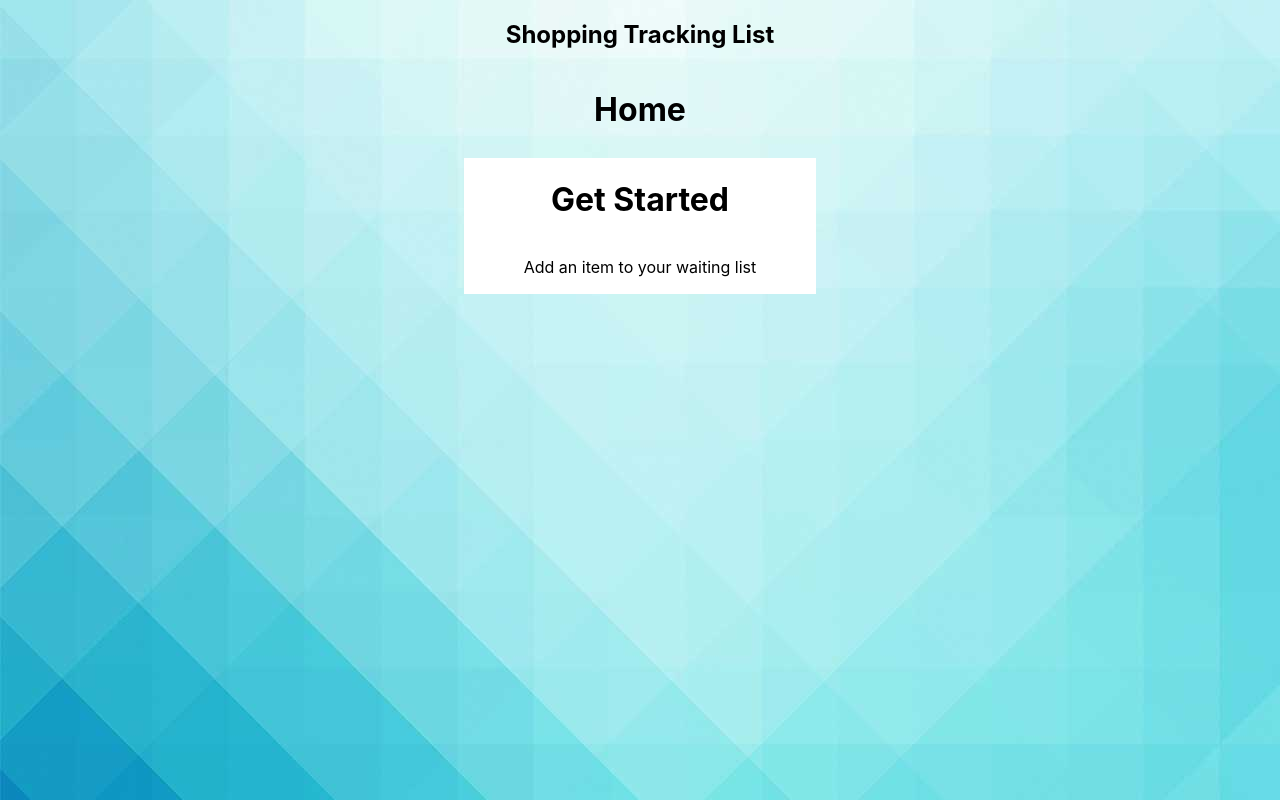
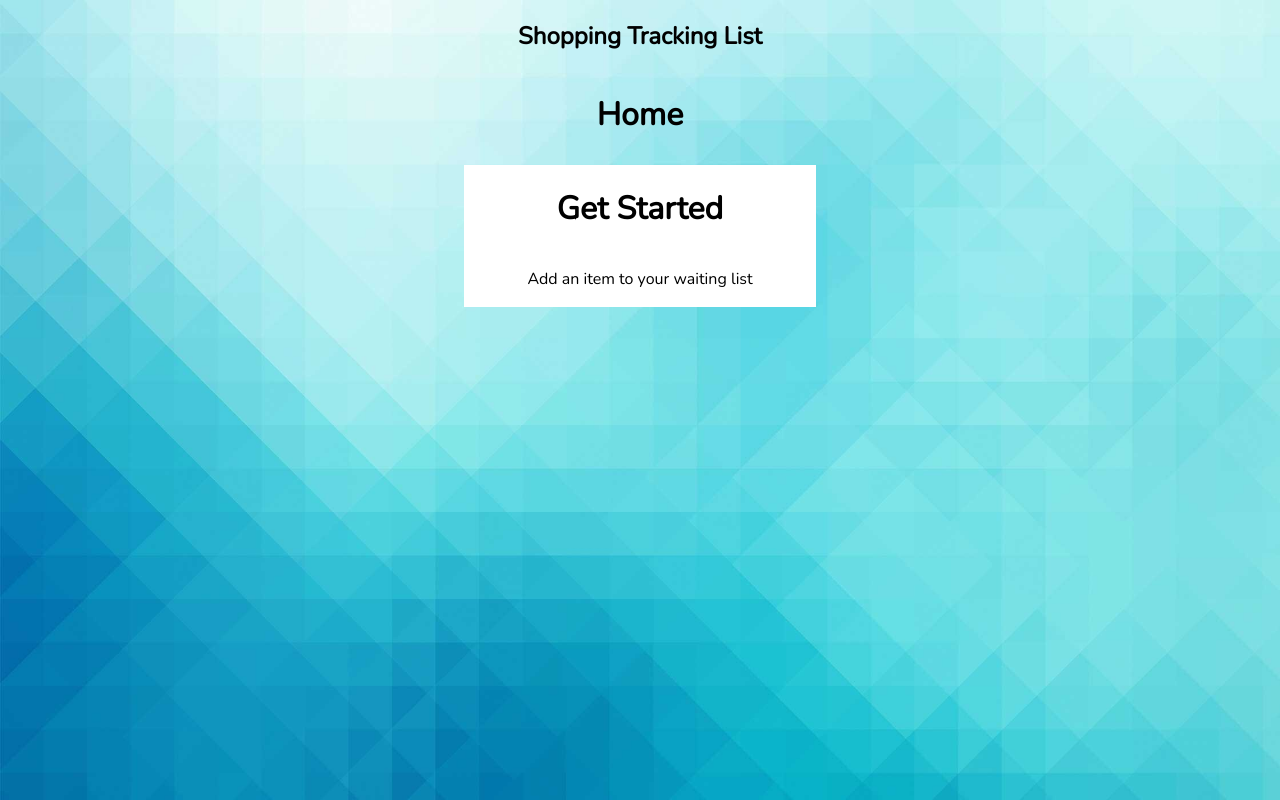
Before and after one commit to zilbers/omri-zilberstein-15-12-2020, a React (Create React App) app in the folder client/: page / in a window 1280 px wide. Built offline with nearby package versions, Linux system fonts and the light colour scheme.

Commit message:
Added fonts

```diff
--- a/client/public/index.html
+++ b/client/public/index.html
@@ -24,7 +24,12 @@
       work correctly both with client-side routing and a non-root public URL.
       Learn how to configure a non-root public URL by running `npm run build`.
     -->
-    <title>React App</title>
+    <link rel="preconnect" href="https://fonts.gstatic.com" />
+    <link
+      href="https://fonts.googleapis.com/css2?family=Nunito:wght@300&display=swap"
+      rel="stylesheet"
+    />
+    <title>Shop Tracker</title>
   </head>
   <body>
     <noscript>You need to enable JavaScript to run this app.</noscript>
--- a/client/src/App.js
+++ b/client/src/App.js
@@ -12,6 +12,7 @@
 import styled from 'styled-components';
 
 const AppContainer = styled.div`
+  font-family: 'Nunito', sans-serif;
   display: flex;
   flex-direction: column;
   align-items: center;
@@ -20,6 +21,8 @@
   color: ${({ darkMode }) => (darkMode ? '#68d999' : `black`)};
   background-image: ${({ darkMode }) =>
     darkMode ? `url(${darkBg})` : `url(${bg})`};
+  background-repeat: no-repeat;
+  background-size: cover;
 `;
 
 const Shadow = styled.div`
--- a/client/src/components/Card.js
+++ b/client/src/components/Card.js
@@ -25,6 +25,7 @@
       : ''}
   &:hover {
     transform: scale(1.02);
+    cursor: pointer;
   }
   label {
     display: flex;
```
